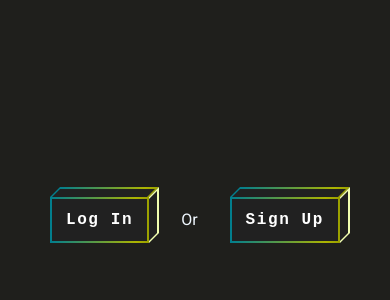
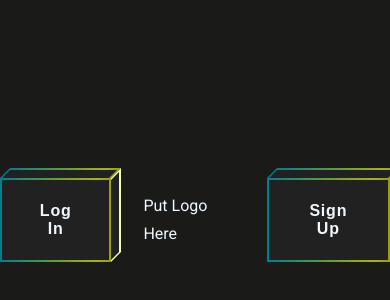
Before and after one commit to tadpoleann/syfy-client, an Angular app: page /welcome in a window 390 px wide. Shown: the part 202-502 px from the top of the page. Built offline with nearby package versions, Linux system fonts and the light colour scheme.

Commit message:
movie card grid responsive

```diff
--- a/src/app/movie-card/movie-card.component.html
+++ b/src/app/movie-card/movie-card.component.html
@@ -1,29 +1,31 @@
-<div style="display: flex;">
+<div class="movie-container">
     <mat-card *ngFor="let movie of movies;" style="flex: 1 1 auto;">
         <mat-card-header>
             <mat-card-title>{{movie.Title}}</mat-card-title>
             <mat-card-subtitle>Directed by: {{movie.Director.Name}}</mat-card-subtitle>
         </mat-card-header>
-        <img src={{movie.Image}} alt= {{movie.Title}} />
+        <div class = "img-container">
+            <img src={{movie.Image}} alt= {{movie.Title}} />
+        </div>
         <mat-card-actions>
             <button
                 (click) = "getGenreDetails(movie.Genre.Name, movie.Genre.Description)"
                 mat-button
-                color="primary"
+                class="slide-fromTop"
             >
                 Genre
             </button>
             <button
                 (click) = "getDirectorDetails(movie.Director.Name, movie.Director.Bio, movie.Director.Birth)"
                 mat-button
-                color="primary"
+                class="slide-fromTop"
             >
                 Director
             </button>
             <button
                 (click) = "getMovieSynopsis(movie.Description, movie.Title)"
                 mat-button
-                color="primary"
+                class="slide-fromTop"
             >
                 Synopsis
             </button>
@@ -31,3 +33,31 @@
         </mat-card-actions>
     </mat-card>
 </div>
+
+<!-- <div class="movies">
+    <mat-card *ngFor="let movie of movies; let i = index" style="flex: 1 1 auto;">
+
+      <mat-card-header>
+        <mat-card-title>{{movie.Title}}</mat-card-title>
+      </mat-card-header>
+
+      <img src={{movie.Image}} alt={{movie.Title}} />
+
+      <mat-card-actions>
+        <button mat-button (click)="getGenreDetails(movie.Genre.Name, movie.Genre.Description)" color="primary">
+          Genre
+        </button>
+
+        <button mat-button (click)="getDirectorDetails(movie.Director.Name, movie.Director.Bio, movie.Director.Birth)"
+          color="primary">
+          Director
+        </button>
+
+        <button mat-button (click)="getMovieSynopsis(movie.Description, movie.Title)" color="primary">
+          Synopsis
+        </button>
+
+      </mat-card-actions>
+
+    </mat-card>
+  </div> -->
--- a/src/app/movie-card/movie-card.component.scss
+++ b/src/app/movie-card/movie-card.component.scss
@@ -1,3 +1,92 @@
+// .main-view{
+//     display: grid;
+//     grid-template-columns: repeat(auto-fit, minmax(300px, 1fr));
+// }
+
+
+// img {
+//     max-height:500px;
+// }
+$yellowColor:#cfcf00;
+
+*{
+    box-sizing:border-box;
+}
+.mat-card {
+    background-color:rgba(15, 15, 15,1);
+    margin: 0.7rem;
+    box-shadow: 4px 4px 7px 0px black;
+}
+.mat-card-header{
+    margin:0.7rem;
+}
+.mat-card-title, .mat-card-subtitle{
+    color:rgba(255, 255, 250,1);
+}
+.mat-icon{
+    color:$yellowColor;
+}
+.img-container, .mat-card-actions{
+    display:flex;
+    justify-content: center;
+    align-items: center;
+    button{
+        border-radius:0;
+        margin:0;
+        background: transparent;
+        color: aliceblue;
+        position: relative;
+        z-index: 2;
+        -webkit-transition: all 0.9s ease-in;
+        -moz-transition: all 0.9s ease-in;
+        -ms-transition: all 0.9s ease-in;
+        -o-transition: all 0.9s ease-in;
+        transition: all 0.9s ease-in;
+        overflow: hidden;
+
+        &:after {
+            position: absolute;
+            content: '';
+            background: $yellowColor;
+            z-index: -1;
+            -webkit-transition: all 0.29s ease-out;
+            -moz-transition: all 0.29s ease-out;
+            -ms-transition: all 0.29s ease-out;
+            -o-transition: all 0.29s ease-out;
+            transition: all 0.29s ease-out;
+            opacity: 0;
+        }
+        &:hover {
+        color:rgba(15, 15, 15,1) ;
+            &:after {
+                opacity: 1;
+            }
+        }
+    }
+}
+
+.slide-fromTop {
+    &:after{
+      width: 100%;
+      height: 1%;
+      left: 0;
+      top: 0;
+    }
+    &:hover:after {
+     height: 100%;
+    }
+}
+
+
+
 img {
-    max-height:500px;
+    max-height: 400px;
+    max-width: 270px;
+    border-radius: 0.2em;
+    box-shadow: 4px 4px 5px 0px #2b2b1b;
 }
+
+.movie-container {
+    display:grid;
+    grid-template-columns:repeat(auto-fit, minmax(25rem, 1fr));
+}
--- a/src/app/welcome-page/welcome-page.component.html
+++ b/src/app/welcome-page/welcome-page.component.html
@@ -40,7 +40,7 @@
       Log In
     </div>
   </button>
-  <h3>Or</h3>
+  <h3>Put Logo Here</h3>
   <button
     (click) = "openUserRegistrationDialog()"
     class='btn btn-cube btn-cube-hover-right'>
--- a/src/app/welcome-page/welcome-page.component.scss
+++ b/src/app/welcome-page/welcome-page.component.scss
@@ -1,3 +1,7 @@
+$fallbackColor: rgb(172, 179, 0);
+$bodyColor: #212121;
+$bg_gradient: linear-gradient(90deg, rgba(0, 126, 143,1) 0%, rgba(172, 179, 0,1) 87%, rgba(155, 161, 0,1) 99%);
+
 .main-page{
   display:flex;
   justify-content: center;
@@ -13,19 +17,13 @@ button:hover{
   cursor:pointer;
 }
 
-$bg_body: #212121;
-$bg_gradient: linear-gradient(90deg, rgba(0, 126, 143,1) 0%, rgba(172, 179, 0,1) 87%, rgba(155, 161, 0,1) 99%);
-
 .btn{
     display: block;
-    padding: 14px 16px;
-    background: transparent;
-    outline: none;
+    padding: 1.5rem 2rem;
     border: 0;
-    color: #fff;
-    letter-spacing: 0.1em;
+    color: aliceblue;
+    letter-spacing: 0.05rem;
     font-weight: bold;
-    font-family: monospace;
     font-size: 16px;
 }
 
@@ -34,7 +32,7 @@ $bg_gradient: linear-gradient(90deg, rgba(0, 126, 143,1) 0%, rgba(172, 179, 0,1)
     .bg-top {
         position: absolute;
         height: 10px;
-        background: rgb(172, 179, 0);
+        background: $fallbackColor;
         background: $bg_gradient;
         bottom: 100%;
         left: 5px;
@@ -51,12 +49,12 @@ $bg_gradient: linear-gradient(90deg, rgba(0, 126, 143,1) 0%, rgba(172, 179, 0,1)
     top: 0;
     right: 0;
     bottom: 0;
-    background: rgb(172, 179, 0);
+    background: $fallbackColor;
     background: $bg_gradient;
   }
   .bg-right {
     position: absolute;
-    background: rgb(172, 179, 0);
+    background: $fallbackColor;
     background: rgba(242, 255, 176,1);
     top: -5px;
     z-index: 0;
@@ -70,11 +68,11 @@ $bg_gradient: linear-gradient(90deg, rgba(0, 126, 143,1) 0%, rgba(172, 179, 0,1)
   }
   .bg {
     .bg-inner {
-      transition: all 0.15s ease;
+      transition: all 0.25s ease;
     }
   }
   .bg-inner {
-    background: $bg_body;
+    background: $bodyColor;
     position: absolute;
     left: 2px;
     top: 2px;
--- a/src/styles.scss
+++ b/src/styles.scss
@@ -34,6 +34,6 @@ $syfy-client-theme: mat.define-light-theme((
 @include mat.all-component-themes($syfy-client-theme);
 
 /* You can add global styles to this file, and also import other style files */
-
-html, body { height: 100%; background-color: #1f1f1c}
-body { margin: 0; font-family: Roboto, "Helvetica Neue", sans-serif; }
+*{margin: 0; padding: 0; box-sizing: border-box;}
+html, body { height: 100%; width:100%; background-color: #1a1a18;}
+body { font-family: Roboto, "Helvetica Neue", sans-serif; }
```
Lines whose indentation alone changed are shown as unchanged.
